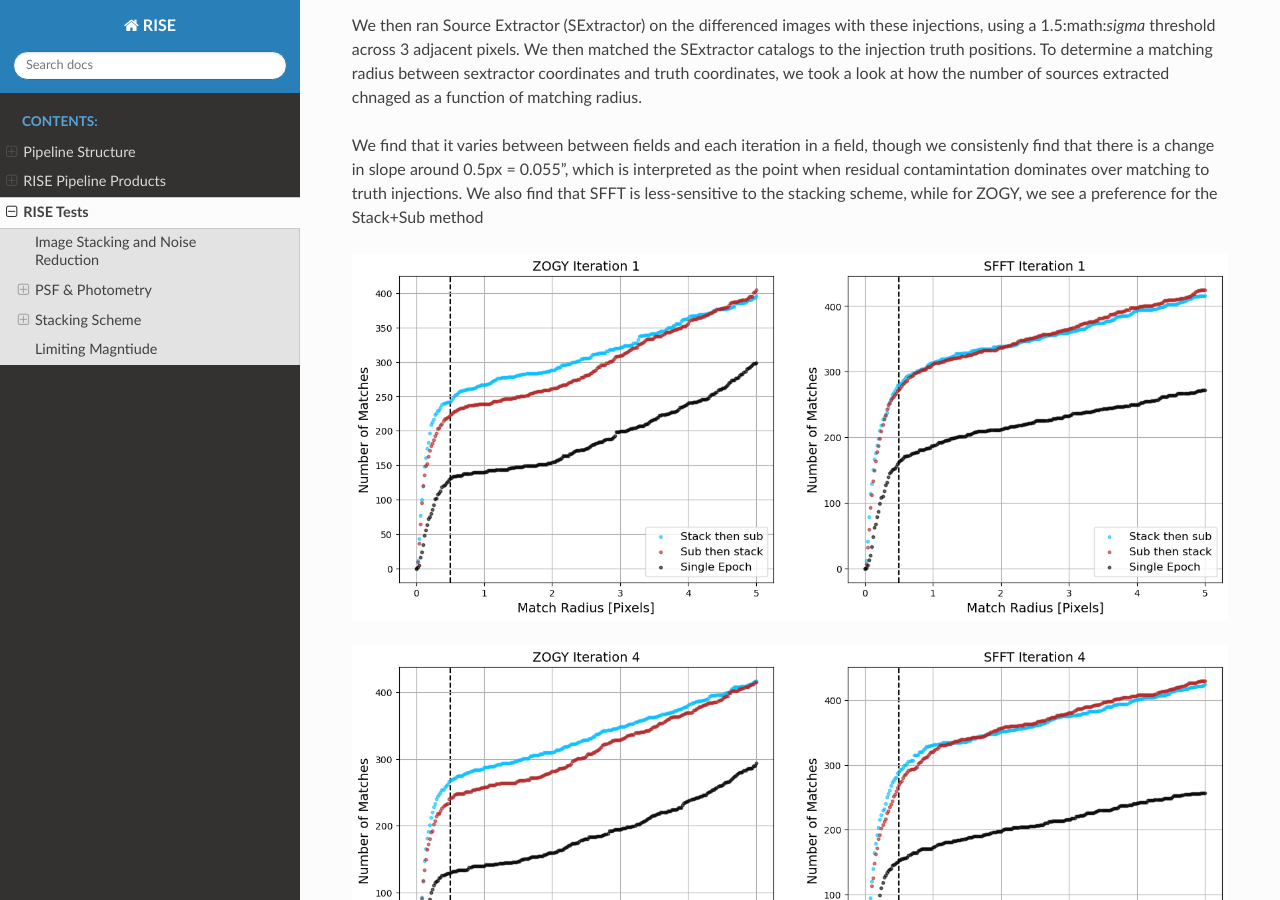
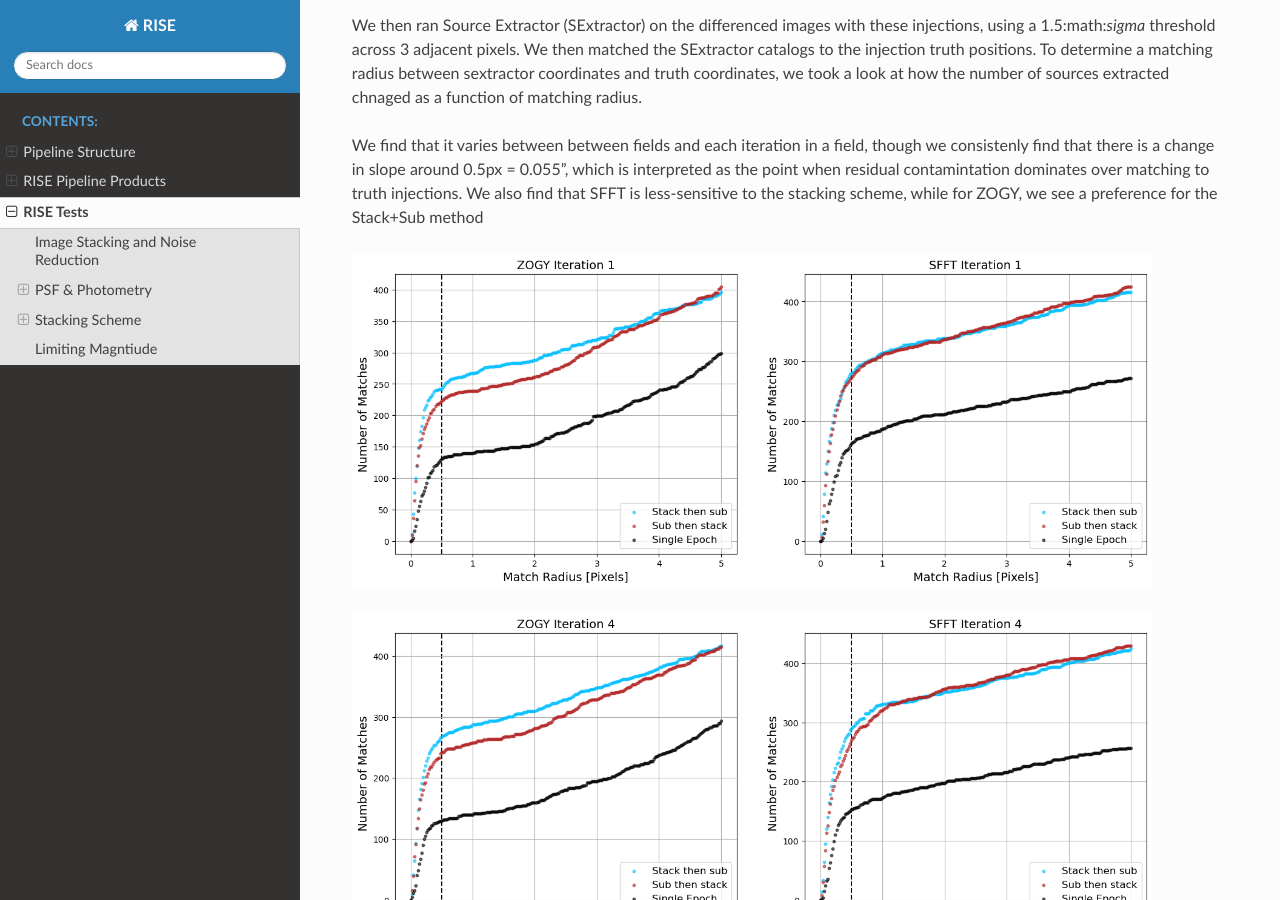
Before and after one commit to joseph-santana/RISE-docs, a Sphinx documentation site: the page built from source/tests.rst, in a window 1280 px wide and 900 px high, scrolled down 5219 px. Built offline with Sphinx 7.4.7 and the Read the Docs theme 3.1.0, drawn with Linux system fonts in a browser that asks for light colours.

Commit message:
Update stacking scheme tests

```diff
--- a/source/tests.rst
+++ b/source/tests.rst
@@ -137,13 +137,13 @@ We also find that SFFT is less-sensitive to the stacking scheme, while for ZOGY,
 *Number of matched injections vs match radius*
 
 .. |match_vs_rad_ex1| image:: /images/match_vs_rad_iter1.png
-   :width: 1000
+   :width: 800
 
 .. |match_vs_rad_ex2| image:: /images/match_vs_rad_iter4.png
-   :width: 1000
+   :width: 800
 
 .. |match_vs_rad_ex3| image:: /images/match_vs_rad_iter5.png
-   :width: 1000
+   :width: 800
 
 
 S/N vs Truth Magnitude relation
```
